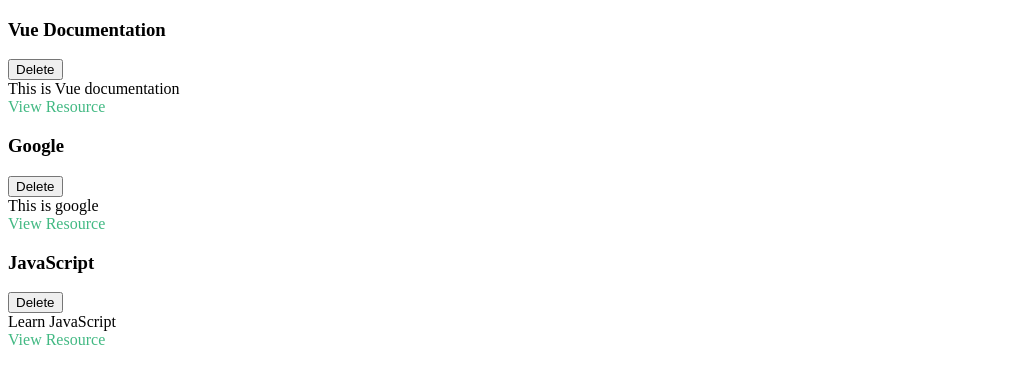
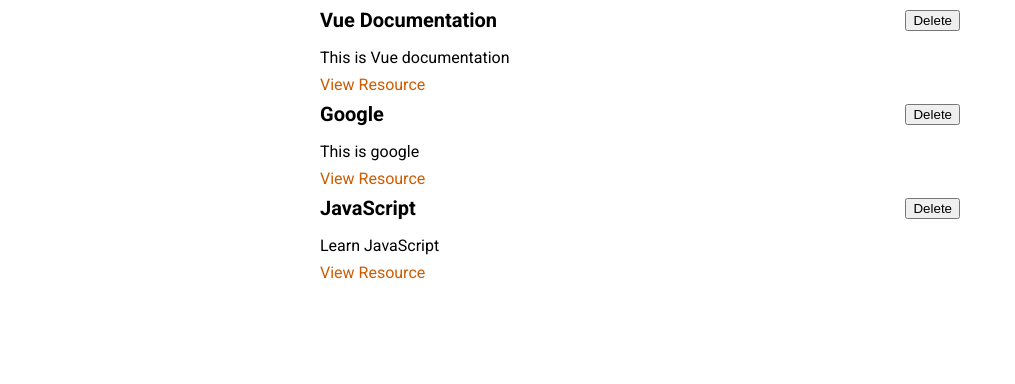
Before and after one commit to dbondariev/CourseProject, a Vue app: page / in a window 1280 px wide. Shown: the top 384 px of the page, without its empty margins (0-1015 px from the left). Built offline with nearby package versions, Linux system fonts and the light colour scheme.

Commit message:
refactored a little bit and added another component StoredResources

```diff
--- a/src/App.vue
+++ b/src/App.vue
@@ -1,22 +1,12 @@
 <template>
-  <ul>
-    <learning-resource
-      v-for="resource in storedResources"
-      :key="resource.id"
-      :resource="resource"
-      :title="resource.title"
-      :link="resource.link"
-      :description="resource.description"
-    ></learning-resource>
-  </ul>
+  <stored-resources :stored-resources="storedResources"></stored-resources>
 </template>
 
 <script>
-import LearningResource from './components/learning-resources/LearningResource.vue';
-
+import StoredResources from './components/learning-resources/StoredResources.vue';
 export default {
   components: {
-    LearningResource,
+    StoredResources,
   },
   data() {
     return {
@@ -46,24 +36,17 @@
 </script>
 
 <style>
-ul {
-  list-style: none;
-  padding: 0;
+@import url('https://fonts.googleapis.com/css2?family=Roboto:wght@400;700&display=swap');
+
+* {
+  box-sizing: border-box;
 }
-li {
-  margin-bottom: 1rem;
+
+html {
+  font-family: 'Roboto', sans-serif;
 }
-h1 {
-  margin-bottom: 0.5rem;
-}
-a {
-  color: #42b983;
-  text-decoration: none;
-}
-a:hover {
-  text-decoration: underline;
-}
-p {
+
+body {
   margin: 0;
 }
 </style>
--- a/src/components/learning-resources/LearningResource.vue
+++ b/src/components/learning-resources/LearningResource.vue
@@ -19,15 +19,34 @@
 };
 </script>
 
-<style>
-ul {
-  list-style: none;
-  padding: 0;
+<style scoped>
+li {
+  margin: auto;
+  max-width: 40rem;
 }
-li {
-  margin-bottom: 1rem;
+
+header {
+  display: flex;
+  justify-content: space-between;
+  align-items: center;
 }
-h1 {
-  margin-bottom: 0.5rem;
+
+h3 {
+  font-size: 1.25rem;
+  margin: 0.5rem 0;
+}
+
+p {
+  margin: 0.5rem 0;
+}
+
+a {
+  text-decoration: none;
+  color: #ce5c00;
+}
+
+a:hover,
+a:active {
+  color: #c89300;
 }
 </style>
--- /dev/null
+++ b/src/components/learning-resources/StoredResources.vue
@@ -0,0 +1,32 @@
+<template>
+  <ul>
+    <learning-resource
+      v-for="resource in storedResources"
+      :key="resource.id"
+      :resource="resource"
+      :title="resource.title"
+      :link="resource.link"
+      :description="resource.description"
+    ></learning-resource>
+  </ul>
+</template>
+
+<script>
+    import LearningResource from './LearningResource.vue';
+    export default {
+    props: ['storedResources'],
+        components: {
+            LearningResource,
+        },
+    };
+</script>
+
+<style scoped>
+ul {
+  list-style: none;
+  margin: 0;
+  padding: 0;
+  margin: auto;
+  max-width: 40rem;
+}
+</style>
```
